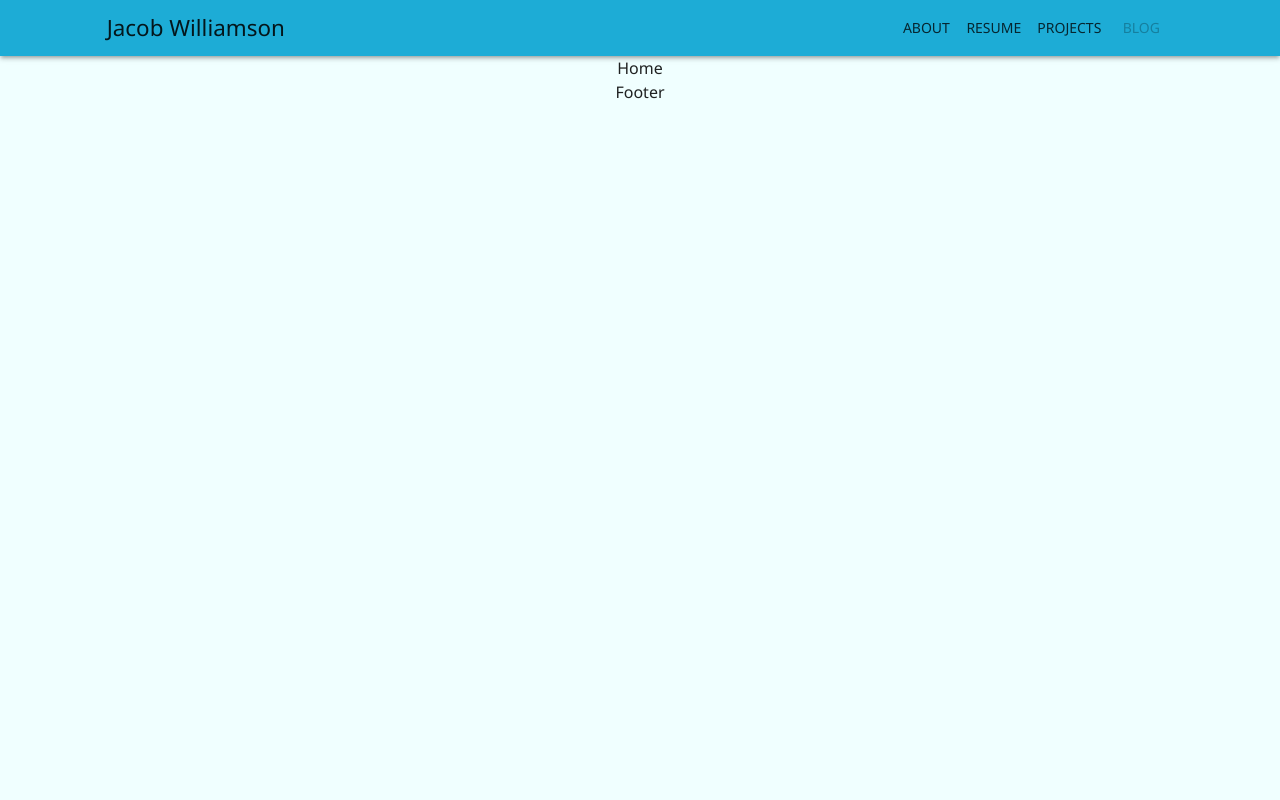
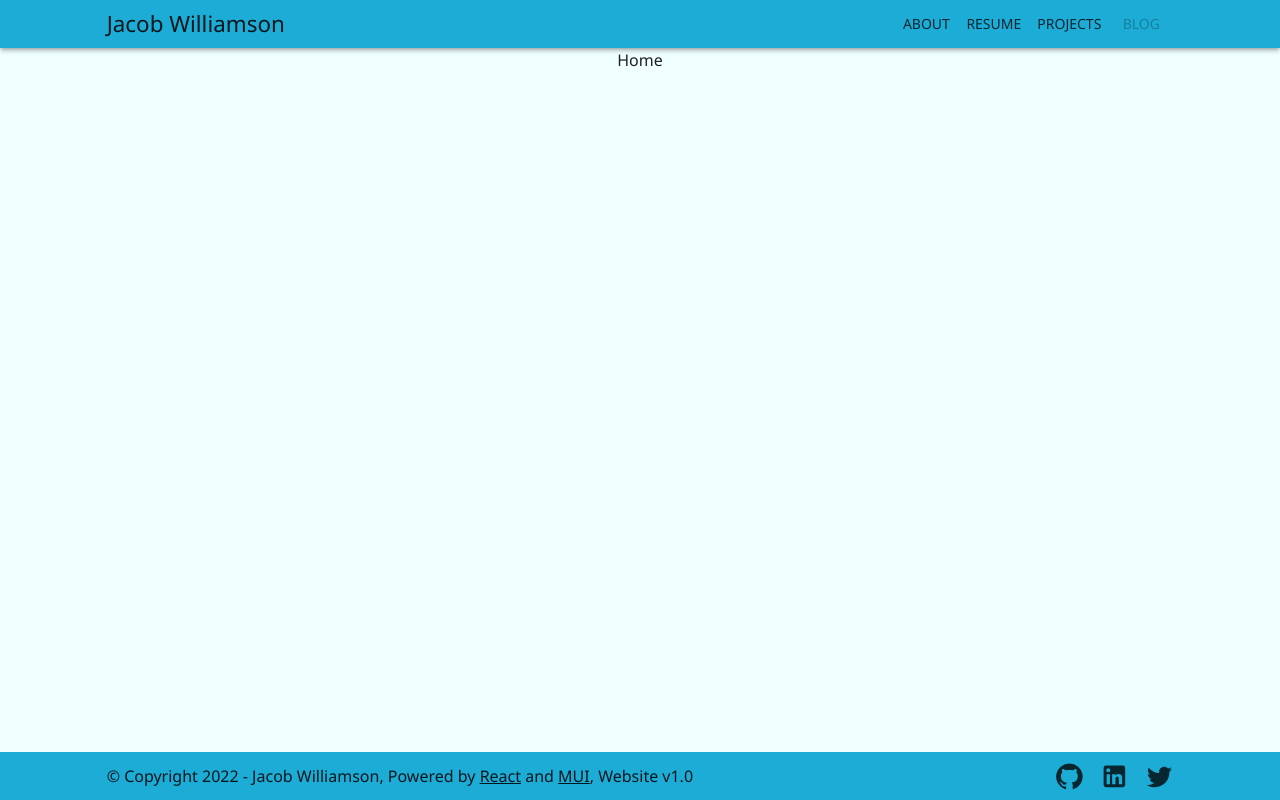
Before and after one commit to jwilliamson-dev/Personal-Website, a React (Create React App) app: page / in a window 1280 px wide. Built offline with nearby package versions, Linux system fonts and the light colour scheme.

Commit message:
Completed footer, added CSS utility styles

```diff
--- a/src/components/Footer.tsx
+++ b/src/components/Footer.tsx
@@ -1,10 +1,36 @@
 import React from 'react'
+import { Grid, Typography, Box, Link } from '@mui/material'
+import GitHubIcon from '@mui/icons-material/GitHub'
+import LinkedInIcon from '@mui/icons-material/LinkedIn'
+import TwitterIcon from '@mui/icons-material/Twitter'
+import '../styles/utility.css'
 
 type Props = {}
 
-const Footer = (props: Props) => {
+const Footer: React.FC = (props: Props) => {
   return (
-    <div>Footer</div>
+    <Grid container className='banner-outer bottom' sx={{ bgcolor: 'primary.main' }}>
+      <Grid item sm={11} md={10} className='banner-inner'>
+        <Typography variant='body1'>
+          &copy; Copyright {(new Date()).getFullYear()} - Jacob Williamson, Powered by&nbsp;
+          <Link color='inherit' href='https://reactjs.org/' target='_blank' rel='noopener noreferrer'>React</Link>
+          &nbsp;and&nbsp;
+          <Link color='inherit' href='https://mui.com/' target='_blank' rel='noopener noreferrer'>MUI</Link>
+          , Website v1.0
+        </Typography>
+        <Box className='d-flex'>
+          <Link href='https://github.com/jwilliamson-dev' target='_blank' rel='noopener noreferrer'>
+            <GitHubIcon className='icon' />
+          </Link>
+          <Link href='https://www.linkedin.com/in/jjw324' target='_blank' rel='noopener noreferrer'>
+            <LinkedInIcon className='icon' />
+          </Link>
+          <Link href='https://twitter.com/jwilliamson_dev' target='_blank' rel='noopener noreferrer'>
+            <TwitterIcon className='icon' />
+          </Link>
+        </Box>
+      </Grid>
+    </Grid>
   )
 }
 
--- a/src/components/Header.tsx
+++ b/src/components/Header.tsx
@@ -5,25 +5,14 @@ type Props = {};
 
 const Header: React.FC = (props: Props) => {
   return (
-    <Grid container
-      sx={{
-        bgcolor: 'primary.main',
-        justifyContent: 'center',
-        height: '3.5rem',
-        boxShadow: 3
-      }}>
-      <Grid item sm={11} md={10}
-        sx={{
-          display: 'flex',
-          justifyContent: 'space-between',
-          alignItems: 'center'
-        }}>
-        <Link variant="h4"color="inherit" underline="none" href="/">Jacob Williamson</Link>
+    <Grid container className='banner-outer' sx={{ bgcolor: 'primary.main', boxShadow: 3 }}>
+      <Grid item sm={11} md={10} className='banner-inner'>
+        <Link variant='h4'color='inherit' underline='none' href='/'>Jacob Williamson</Link>
         <Box>
-          <Button variant="text" color="secondary" href="/About">About</Button>
-          <Button variant="text" color="secondary" href="/Resume">Resume</Button>
-          <Button variant="text" color="secondary" href="/Projects">Projects</Button>
-          <Button disabled variant="text" href="/Blog">Blog</Button>
+          <Button variant='text' color='secondary' href='/About'>About</Button>
+          <Button variant='text' color='secondary' href='/Resume'>Resume</Button>
+          <Button variant='text' color='secondary' href='/Projects'>Projects</Button>
+          <Button disabled variant='text' href='/Blog'>Blog</Button>
         </Box>
       </Grid>
     </Grid>
--- /dev/null
+++ b/src/styles/utility.css
@@ -0,0 +1,40 @@
+.d-flex {
+    display: flex;
+    align-items: center;
+    line-height: 0;
+}
+
+.icon {
+    font-size: 1.8rem !important;
+    margin-left: 1rem;
+    align-self: center;
+    color: #062630;
+    -webkit-transition: color 200ms linear;
+    -ms-transition: color 200ms linear;
+    -moz-transition: color 200ms linear;
+    transition: color 200ms linear;
+}
+
+.icon:hover {
+    color: #F0FFFF;
+    -webkit-transition: color 200ms linear;
+    -ms-transition: color 200ms linear;
+    -moz-transition: color 200ms linear;
+    transition: color 200ms linear;
+}
+
+.banner-outer {
+    justify-content: center;
+    min-height: 3rem;
+}
+
+.banner-inner {
+    display: flex;
+    justify-content: space-between;
+    align-items: center;
+}
+
+.bottom {
+    position: absolute;
+    bottom: 0;
+}
```
